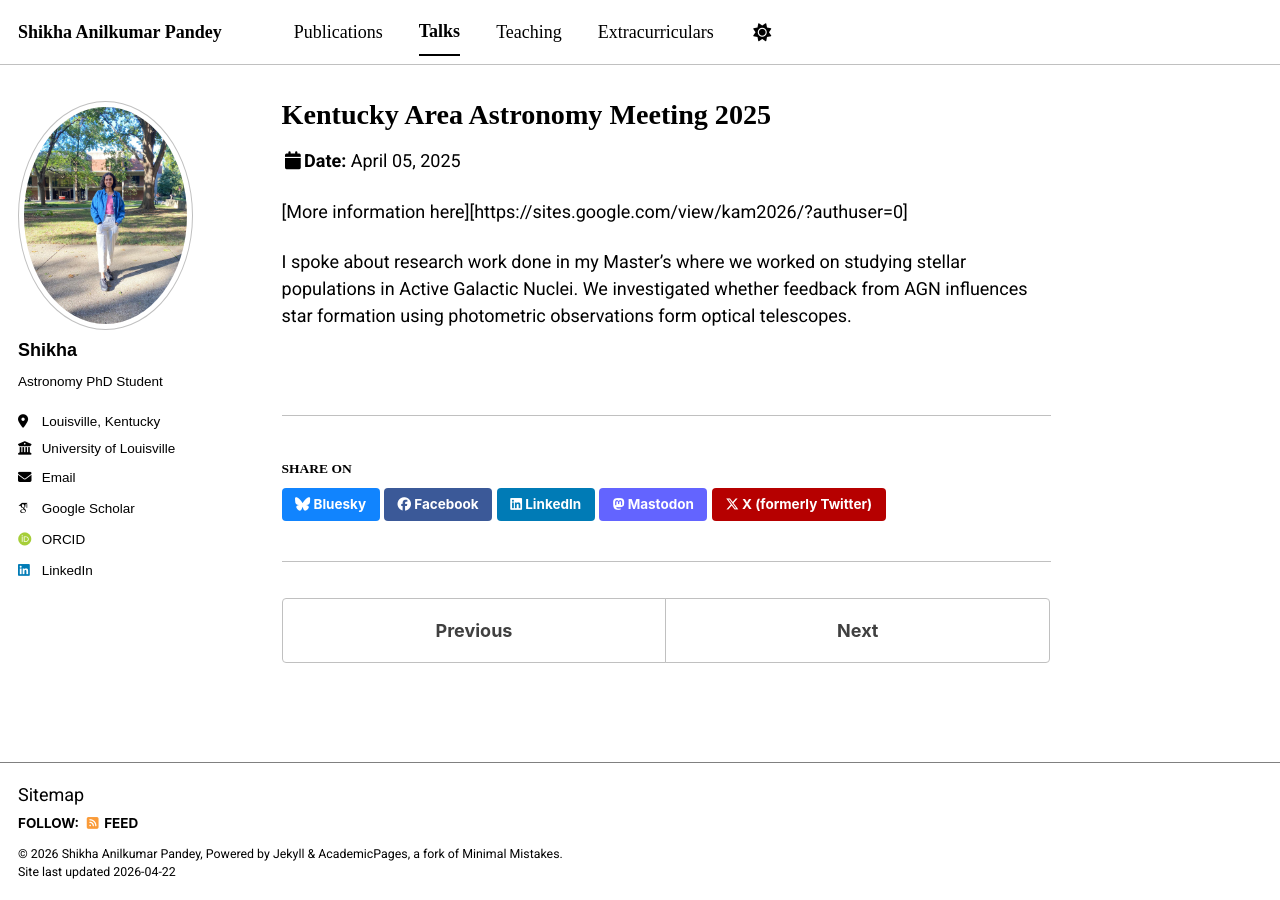
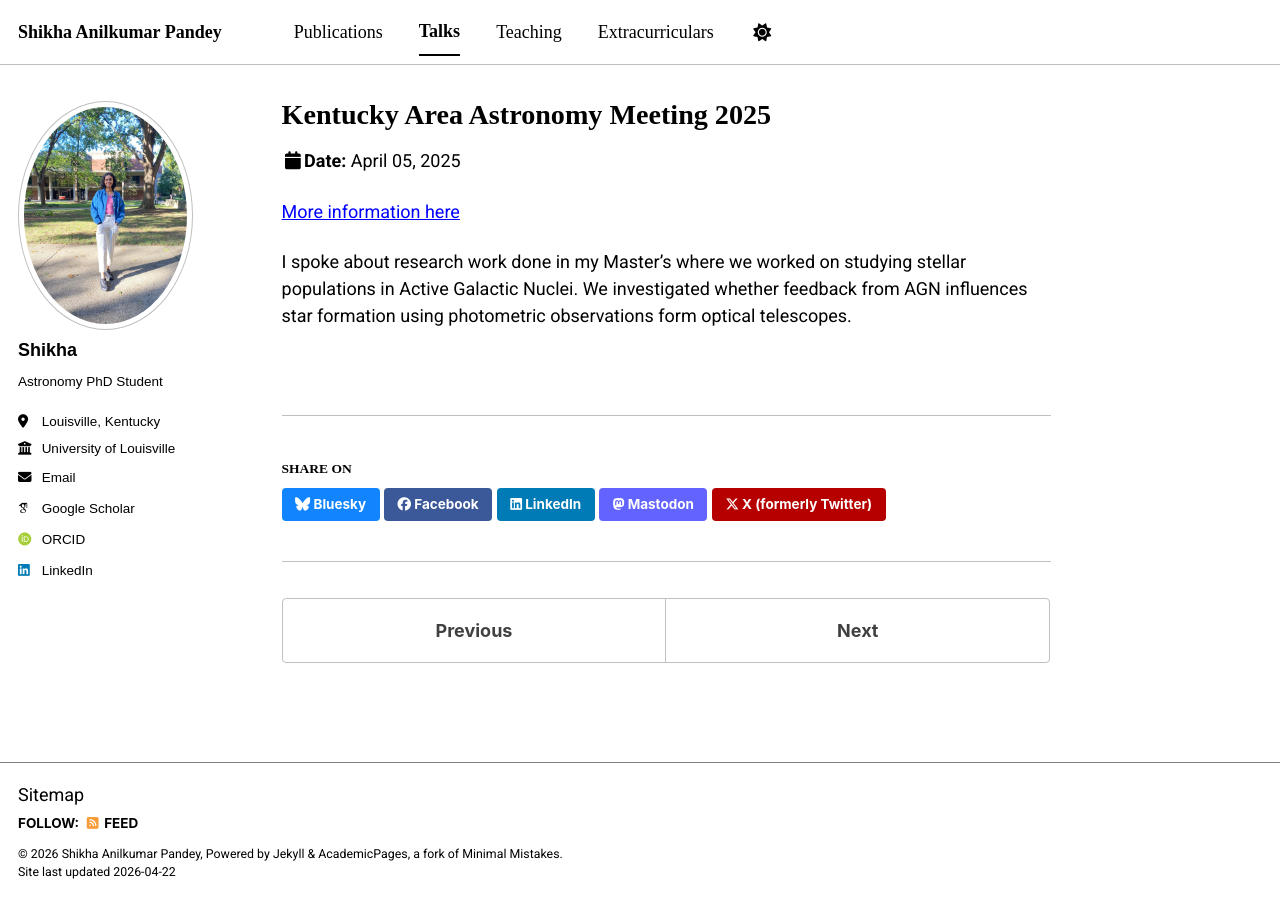
Before and after one commit to pshikha/pshikha.github.io, a Jekyll site: the page built from _talks/2012-03-01-talk-1.md, in a window 1280 px wide. Built offline with Jekyll 4.4.1, drawn with Linux system fonts in a browser that asks for light colours; some web fonts are replaced; a script bundle is joined from its source files by our own code; library files that are not in the unit come from our copies.

Commit message:
Fix markdown link formatting in talk-1.md

```diff
--- a/_talks/2012-03-01-talk-1.md
+++ b/_talks/2012-03-01-talk-1.md
@@ -8,6 +8,6 @@ date: 2025-04-05
 location: "Berea College, KY"
 ---
 
-[More information here][https://sites.google.com/view/kam2026/?authuser=0]
+[More information here](https://sites.google.com/view/kam2026/?authuser=0)
 
 I spoke about research work done in my Master's where we worked on studying stellar populations in Active Galactic Nuclei. We investigated whether feedback from AGN influences star formation using photometric observations form optical telescopes.
```
